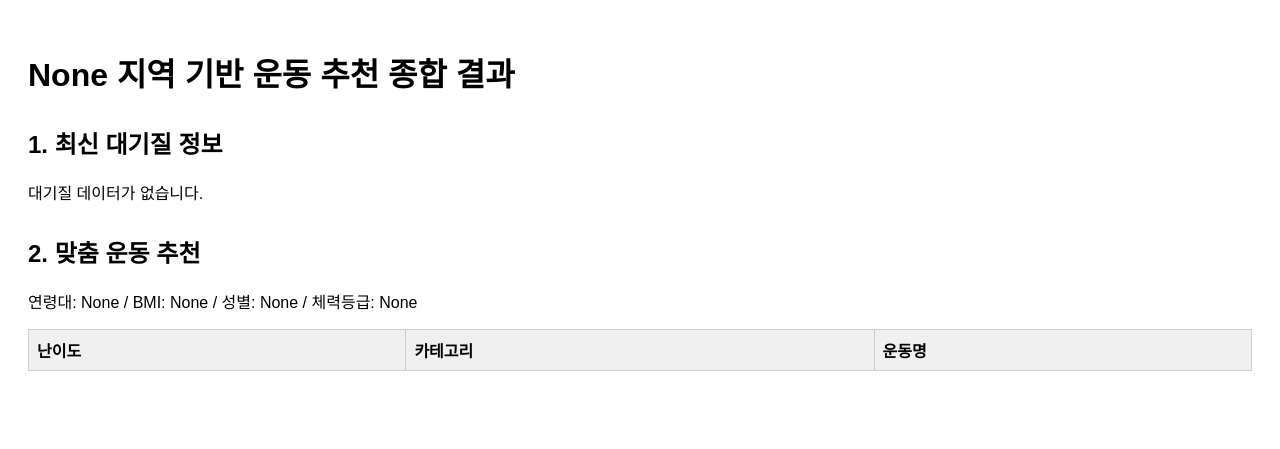
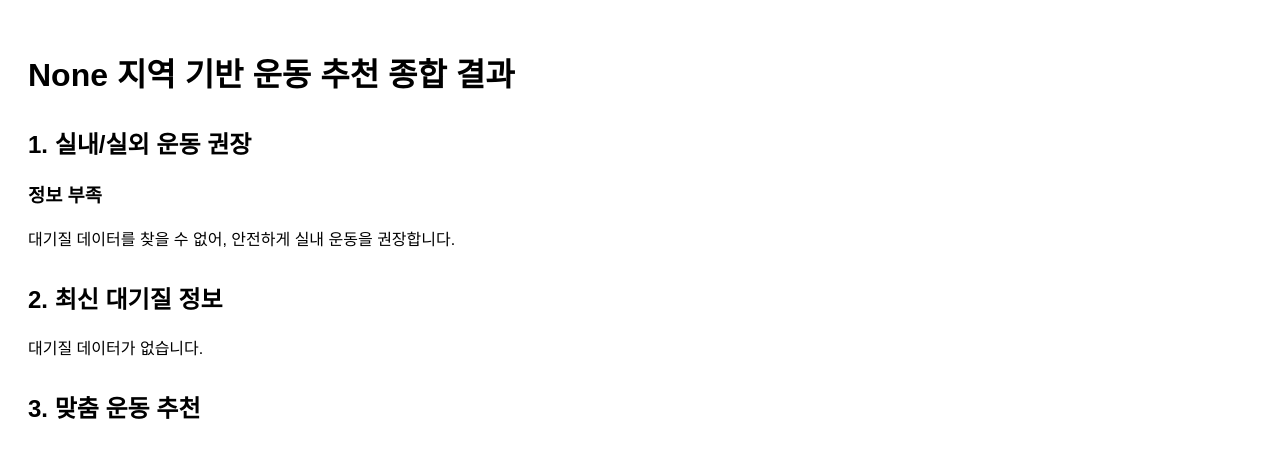
Before and after one commit to soogo1/DataBase_project, a Flask app: page /recommend in a window 1280 px wide. Shown: the top 449 px of the page. Run offline with Flask 3, Linux system fonts and the light colour scheme; data comes from the database, SQL or seed files in the repository; lists and menus that the app fills with data are empty.

Commit message:
실내 또는 외부 운동 결정을 계산을 통해서 정하고 멘트로 안내, 이제 실시간 업데이트하면 됨

```diff
--- a/backend/app.py
+++ b/backend/app.py
@@ -160,6 +160,44 @@
         has_next=has_next
     )
 
+def decide_place(air):
+    """대기질 정보를 보고 실내/실외 운동 권장 문구를 만든다."""
+    if not air:
+        return ("정보 부족", "대기질 데이터를 찾을 수 없어, 안전하게 실내 운동을 권장합니다.")
+
+    # air = (station, pm10, pm25, o3, no2, so2, co, khai, dataTime)
+    pm10 = air[1]
+    pm25 = air[2]
+    khai = air[7]
+
+    # 우선순위: 통합대기지수(KHAI) > PM2.5 > PM10
+    score = None
+    if khai is not None:
+        score = khai
+    elif pm25 is not None:
+        score = pm25
+    elif pm10 is not None:
+        score = pm10
+
+    if score is None:
+        return ("정보 부족", "측정값이 부족해 실내/외를 판단하기 어려우므로, 실내 운동을 권장합니다.")
+
+    # KHAI 기준: 0~50 좋음, 51~100 보통, 101~250 나쁨, 251이상 매우나쁨
+    # 내가 임의로 설정 계산한 측정 기준
+    if score <= 50:
+        return ("실외 운동 최적",
+                "대기질이 매우 좋아서 실외 러닝, 자전거 등 야외 운동을 적극 추천합니다.")
+    elif score <= 100:
+        return ("실외 운동 가능",
+                "야외 운동이 가능하지만, 장시간 활동 시에는 마스크 착용을 권장합니다.")
+    elif score <= 150:
+        return ("실내 운동 권장",
+                "대기질이 다소 나빠 실외 장시간 운동은 피하고, 실내 스트레칭·맨몸운동을 추천합니다.")
+    else:
+        return ("실내 운동만 권장",
+                "대기질이 매우 나빠 야외 운동은 피하고, 실내에서 가벼운 운동만 하는 것을 권장합니다.")
+
+
 @app.route('/recommend_form')
 def recommend_form():
     return render_template("recommend_form.html")
@@ -187,6 +225,9 @@
         LIMIT 1
     """, (sido, station))
     air = cur.fetchone()
+
+    place_title, place_comment = decide_place(air)
+
 
     # 2) 운동 추천 (1차: 모든 조건 정확히 일치)
     #    템플릿에서 (cat, diff, name) 으로 받으니까
@@ -244,9 +285,10 @@
         age=age,
         bmi=bmi,
         gender=gender,
-        fitness=fitness
+        fitness=fitness,
+        place_title=place_title,
+        place_comment = place_comment
     )
-
 
 
 @app.route('/select_region')
@@ -300,11 +342,8 @@
         data=data
     )
 
-
-
-
 if __name__ == '__main__':
     # 서버 시작 시 자동 업데이트 기능 실행 / 뭔가 이거 있을때 마다 홈페이지 로딩이 안되서 주석처리
     # 실시간 데이터 받아오는건 나중에 해결해봐야될듯 , 무슨 문제가 있는것 같음
-    # auto_update()
+    auto_update()
     app.run(debug=True)
--- a/backend/templates/recommend.html
+++ b/backend/templates/recommend.html
@@ -17,7 +17,12 @@
 
     <h1>{{ sido }} 지역 기반 운동 추천 종합 결과</h1>
 
-    <h2>1. 최신 대기질 정보</h2>
+    <h2>1. 실내/실외 운동 권장</h2>
+
+    <h3>{{ place_title }}</h3>
+    <p>{{ place_comment }}</p>
+
+    <h2>2. 최신 대기질 정보</h2>
 
     {% if air %}
         <table>
@@ -35,7 +40,8 @@
         <p>대기질 데이터가 없습니다.</p>
     {% endif %}
 
-    <h2>2. 맞춤 운동 추천</h2>
+
+    <h2>3. 맞춤 운동 추천</h2>
 
     <p>연령대: {{ age }} / BMI: {{ bmi }} / 성별: {{ gender }} / 체력등급: {{ fitness }}</p>
 
@@ -55,5 +61,6 @@
         {% endfor %}
     </table>
 
+
 </body>
 </html>
```
